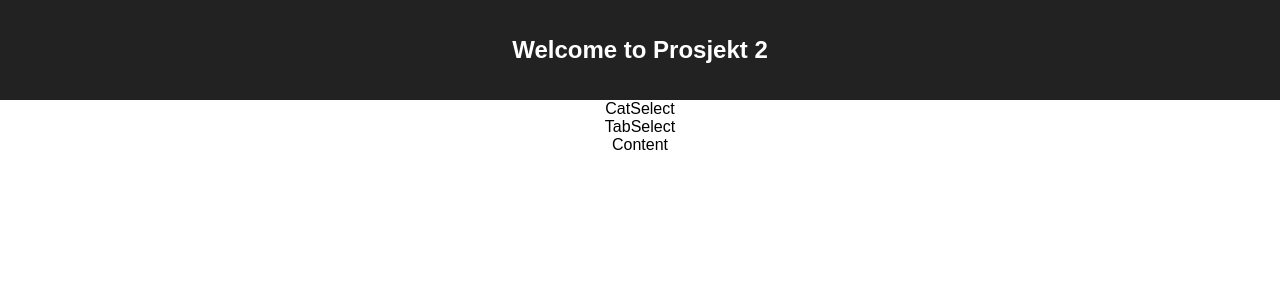
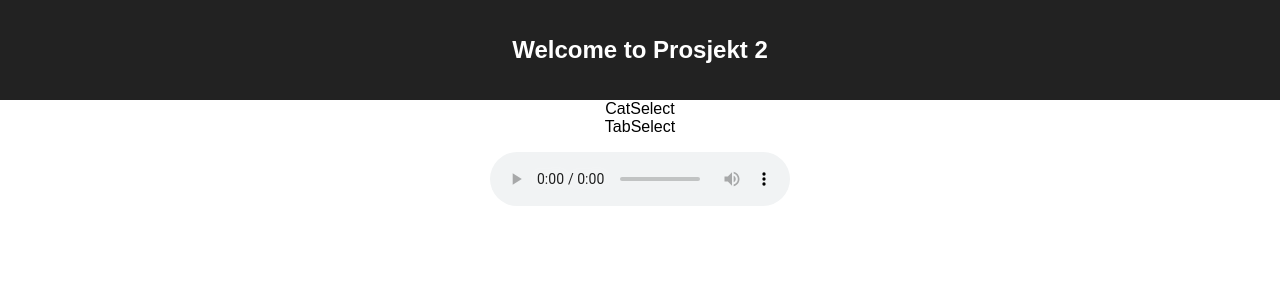
Before and after one commit to IT2810/it2810-webutvikling-h18-prosjekt-2-gruppe--53, a React (Create React App) app: page / in a window 1280 px wide. Shown: the top 300 px of the page. Built offline with nearby package versions, Linux system fonts and the light colour scheme; the HTML template or start-up script is replaced by a standard one.

Commit message:
Add stateless media components, resolve #17

```diff
--- a/src/components/Content/Content.js
+++ b/src/components/Content/Content.js
@@ -1,10 +1,26 @@
 import React, { Component } from 'react';
 import './Content.css';
+
+const Image = ({image}) => (
+    <div dangerouslySetInnerHTML={{__html: image}} />
+);
+
+const Text = ({text}) => (
+    <p>{text}</p>
+);
+
+const Audio = ({audio}) => (
+    <audio src={audio} controls />
+);
 
 class Content extends Component {
     render() {
         return (
-            <div>Content</div>
+            <div>
+                <Image image={this.props.image} />
+                <Text text={this.props.text} />
+                <Audio audio={this.props.audio} />
+            </div>
         );
     }
 }
```
